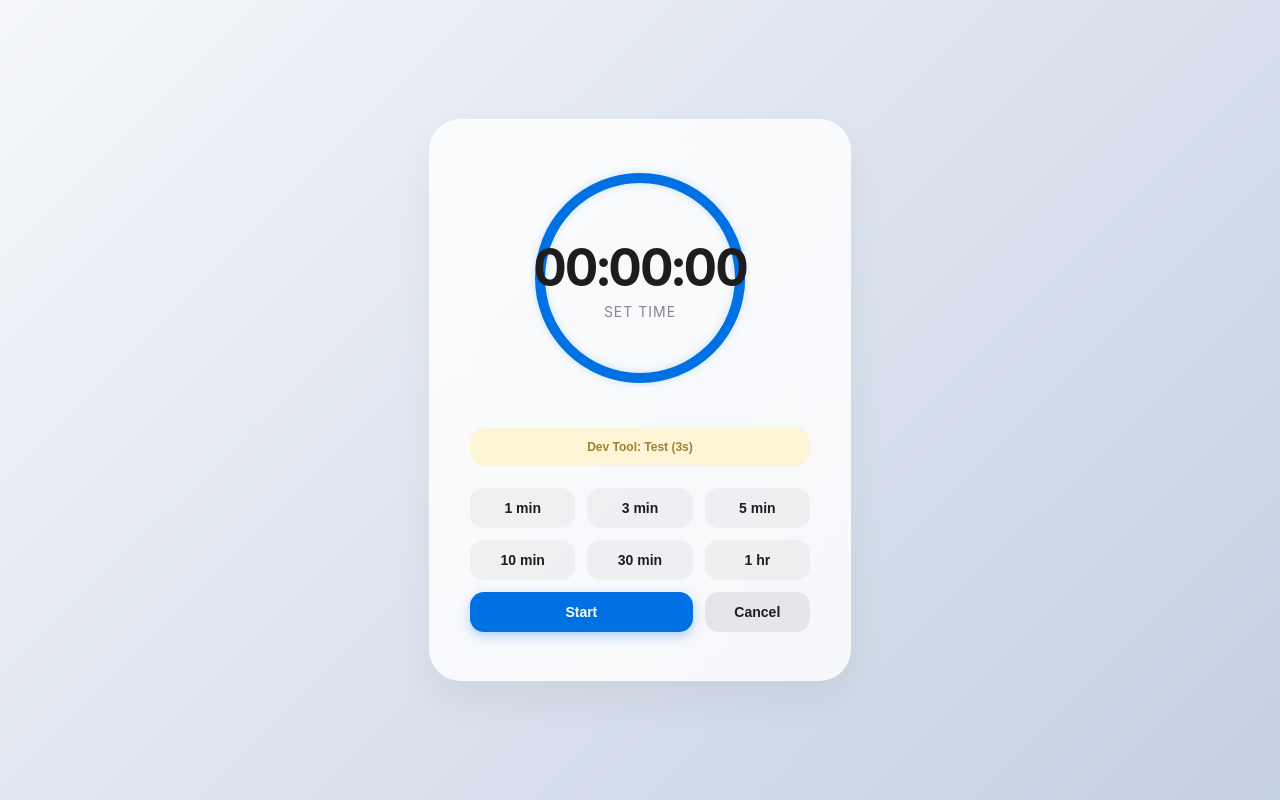
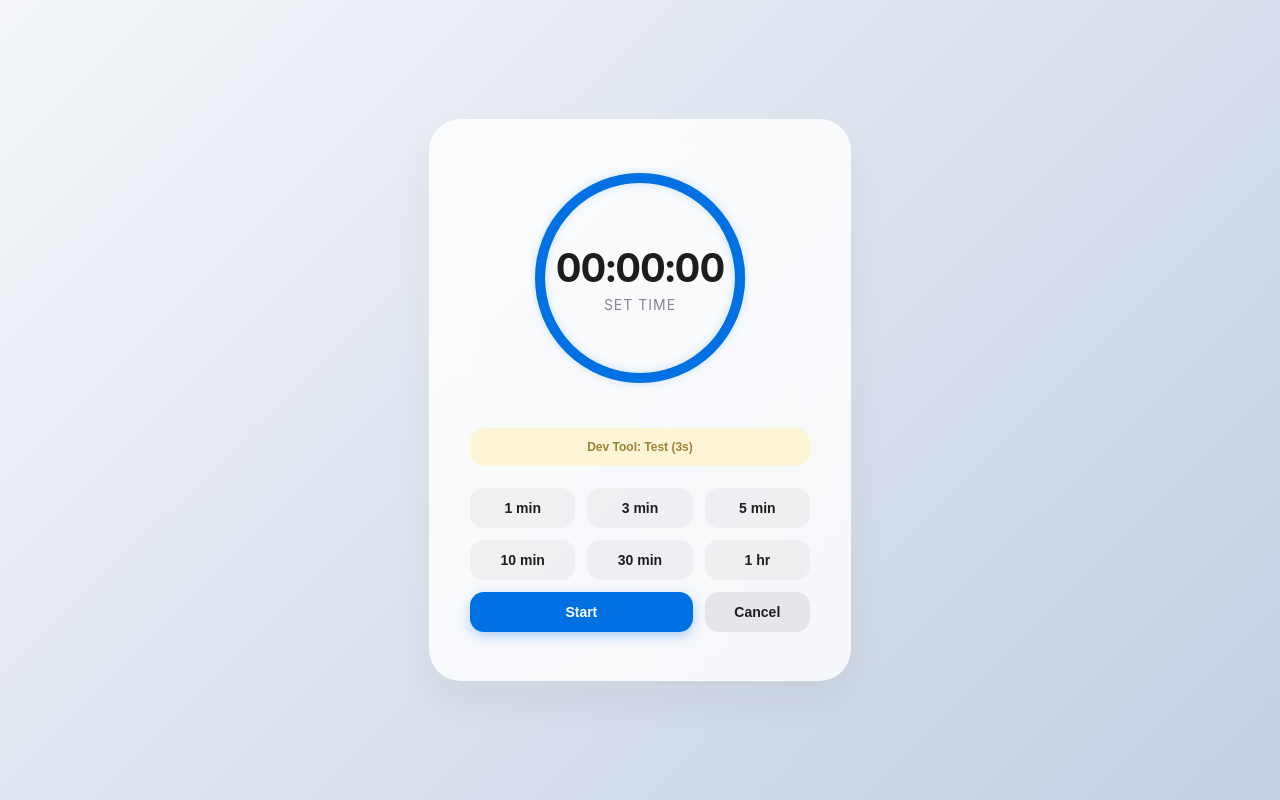
Before and after one commit to Yen-hsiu/Timer-App-2.0, a React (Vite) app: page / in a window 1280 px wide. Built offline with nearby package versions, Linux system fonts and the light colour scheme.

Commit message:
Add files via upload

```diff
--- a/src/App.jsx
+++ b/src/App.jsx
@@ -132,7 +132,15 @@ export default function App() {
           </svg>
 
           {/* 原有的时间文字，改为绝对定位覆盖在 SVG 上 */}
-          <div className="time-display" style={{ position: 'absolute' }}>
+          <div className="time-display" style={{
+            position: 'absolute',
+            top: '50%',
+            left: '50%',
+            transform: 'translate(-50%, -50%)', // 强制绝对居中
+            display: 'flex',
+           flexDirection: 'column',
+            alignItems: 'center'
+            }}>
             <div className="time">{formatTime(displaySeconds)}</div>
             <div className="total">
               {totalSeconds > 0 ? `${totalMinutes} min` : "Set time"}
--- a/src/index.css
+++ b/src/index.css
@@ -47,11 +47,11 @@ body {
 }
 
 .time {
-  font-size: 52px;
+  font-size: 40px;
   font-weight: 700;
   color: var(--text-main);
   font-variant-numeric: tabular-nums; /* 防止数字跳动 */
-  letter-spacing: -2px;
+  letter-spacing: -1px;
 }
 
 .total {
```
